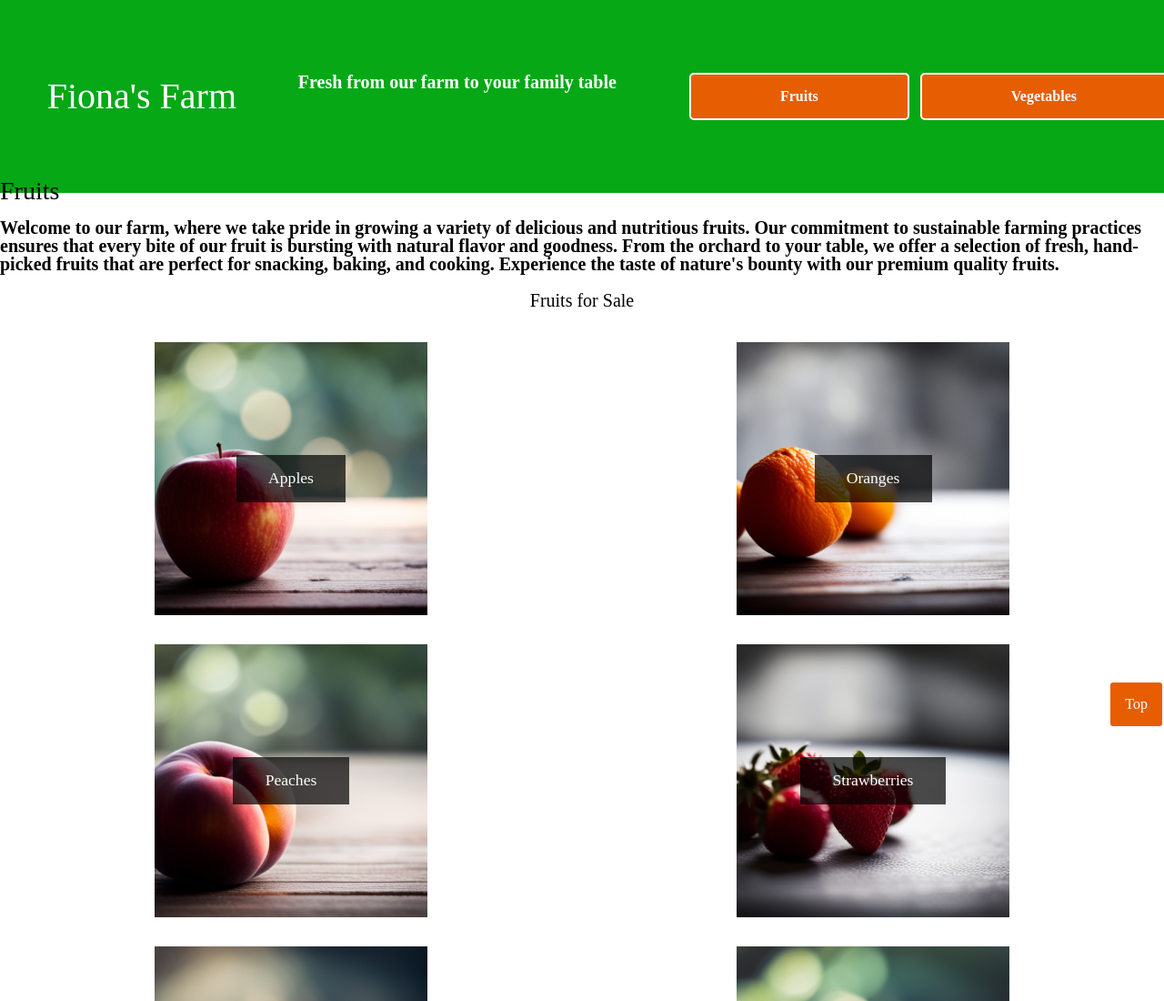
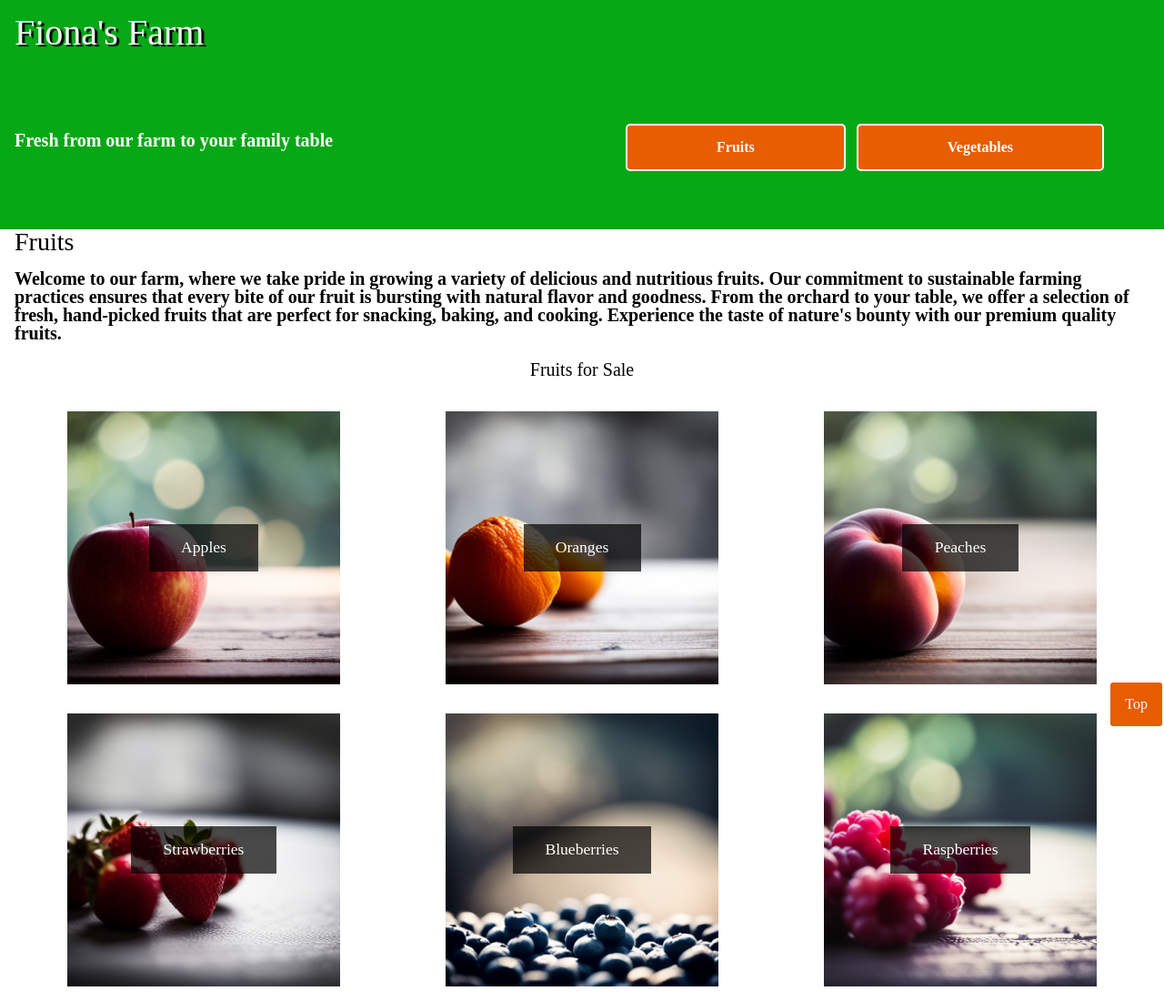
Before and after one commit to jasonsUX/farm, a plain HTML site: page index.html in a window 1280 px wide. Shown: the top 1100 px of the page at 91% size. Drawn offline with Linux system fonts and the light colour scheme; a web font is replaced by a local one.

Commit message:
completed large-size media query
completed large-size media query

```diff
--- a/styles.css
+++ b/styles.css
@@ -255,15 +255,20 @@ small{
 @media screen and (min-width: 1280px){
     header{
         background-color: var(--green);
-        display: flex;
-        gap: 1rem;
+        display: grid;
+        grid-template-columns: 1fr 1fr;
         align-items: center;
         justify-content: center;
     }
 
+    header h1, header p{
+        text-align: left;
+        grid-column: 1/2;
+        padding: 1rem;
+    }
+
     h1{
-        display: inline-block;
-        position: relative;
+        text-shadow: 3px 2px 1px var(--black);
     }
 
     nav{
@@ -274,8 +279,6 @@ small{
 
     nav ul{
         display: flex;
-        gap: 1rem;
-        padding: 1rem;
     }
 
     nav li{
@@ -287,11 +290,19 @@ small{
         border: 2px solid var(--white);
     }
 
-    header > p{
-        text-wrap: nowrap;
-        display: block;
-        position: sticky;
-        left: 0;
+    main{
+        margin: 1em;
     }
+
+    #fruits{
+        display: grid;
+        grid-template-columns: 1fr 1fr 1fr;
+    }
+
+    #veggies{
+        display: grid;
+        grid-template-columns: 1fr 1fr 1fr;
+    }
+
 }
 /* MEDIA QUERY (xl) */
```
